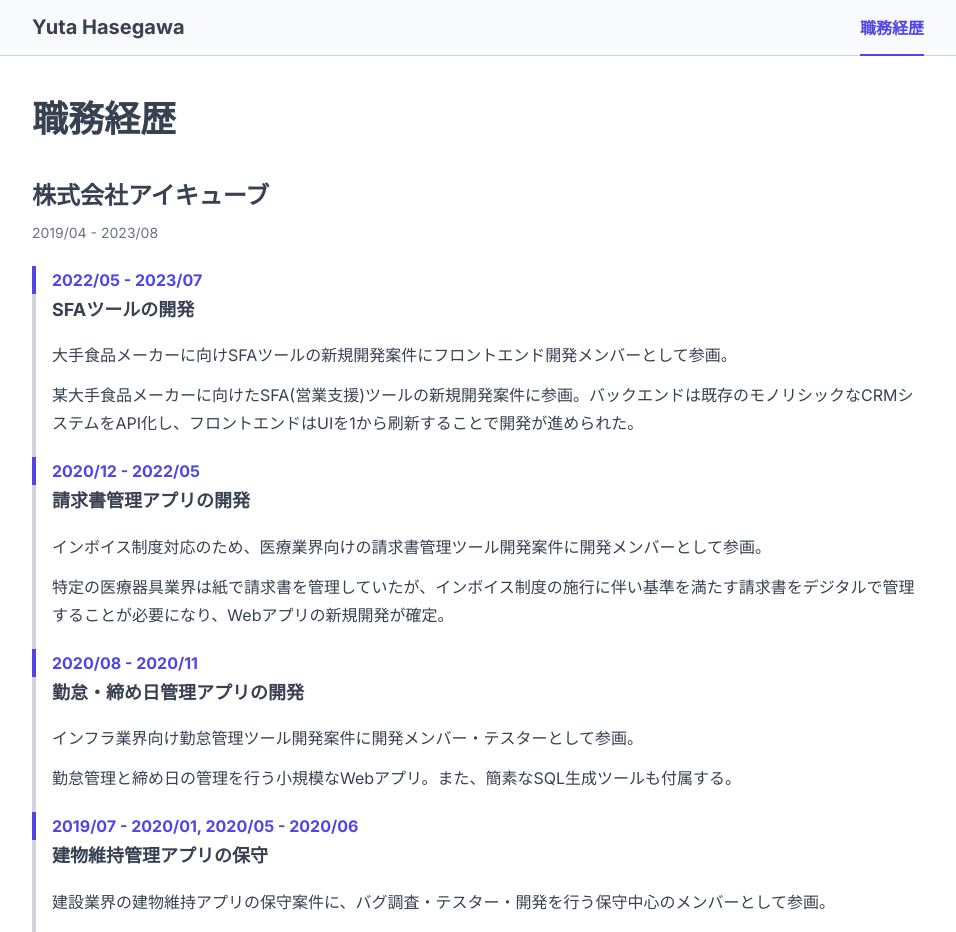
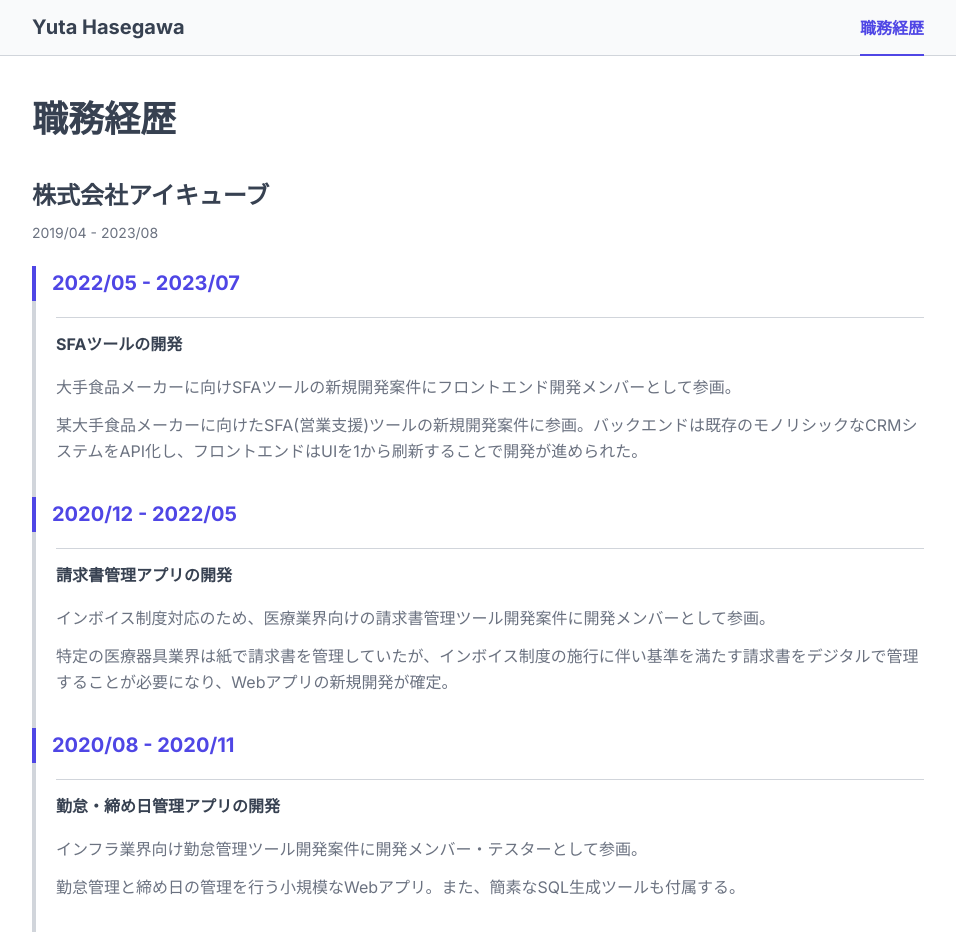
Before and after one commit to yha-1228/portfolio, a Next.js app: page /experience in a window 1280 px wide. Shown: the top 932 px of the page, without its empty margins (162-1118 px from the left). Built offline with nearby package versions, Linux system fonts and the light colour scheme.

Commit message:
feat(timeline): UI刷新

```diff
--- a/src/components/ui/timeline.tsx
+++ b/src/components/ui/timeline.tsx
@@ -1,7 +1,7 @@
 export type TimelineItem = {
-  time: string;
+  time: string | string[];
   heading: string;
-  content?: React.ReactNode;
+  content: React.ReactNode;
 };
 
 type TimelineProps = {
@@ -10,20 +10,39 @@
 
 export default function Timeline({ items }: TimelineProps) {
   return (
-    <div className="">
+    <div>
       {items.map((item) => (
-        <div key={item.time}>
-          <div className="border-l-4 border-solid border-primary-600 pl-4 font-bold text-primary-600 ">
-            {item.time}
-          </div>
-          <div className="border-l-4 border-solid border-l-gray-light-weak pl-4 text-lg font-bold">
-            {item.heading}
-          </div>
-          {item.content && (
-            <div className="space-y-3 border-l-4 border-solid border-l-gray-light-weak pb-5 pl-4 pt-4">
-              {item.content}
+        <div key={JSON.stringify(item.time)}>
+          {Array.isArray(item.time) ? (
+            <>
+              {item.time.map((t) => (
+                <div
+                  key={t}
+                  className="border-l-4 border-solid border-primary-600 pl-4 text-xl font-bold leading-[1.45] text-primary-600"
+                >
+                  {t}
+                </div>
+              ))}
+            </>
+          ) : (
+            <div className="border-l-4 border-solid border-primary-600 pl-4 text-xl font-bold text-primary-600">
+              {item.time}
             </div>
           )}
+          <div className="h-4 border-l-4 border-solid border-l-gray-light-weak" />
+          <div className="flex justify-between">
+            <div className="border-l-4 border-solid border-l-gray-light-weak" />
+
+            <div className="flex-1 pl-5">
+              <div className="space-y-4 border-t border-solid border-t-gray-light-weak pb-4 pt-3">
+                <div className="font-bold">{item.heading}</div>
+                <div className="space-y-3 leading-[1.65] text-gray-500">
+                  {item.content}
+                </div>
+              </div>
+            </div>
+          </div>
+          <div className="h-4 border-l-4 border-solid border-l-gray-light-weak" />
         </div>
       ))}
     </div>
--- a/src/pages/experience.tsx
+++ b/src/pages/experience.tsx
@@ -48,7 +48,7 @@
     ),
   },
   {
-    time: '2019/07 - 2020/01, 2020/05 - 2020/06',
+    time: ['2019/07 - 2020/01', '2020/05 - 2020/06'],
     heading: '建物維持管理アプリの保守',
     content: (
       <>
```
